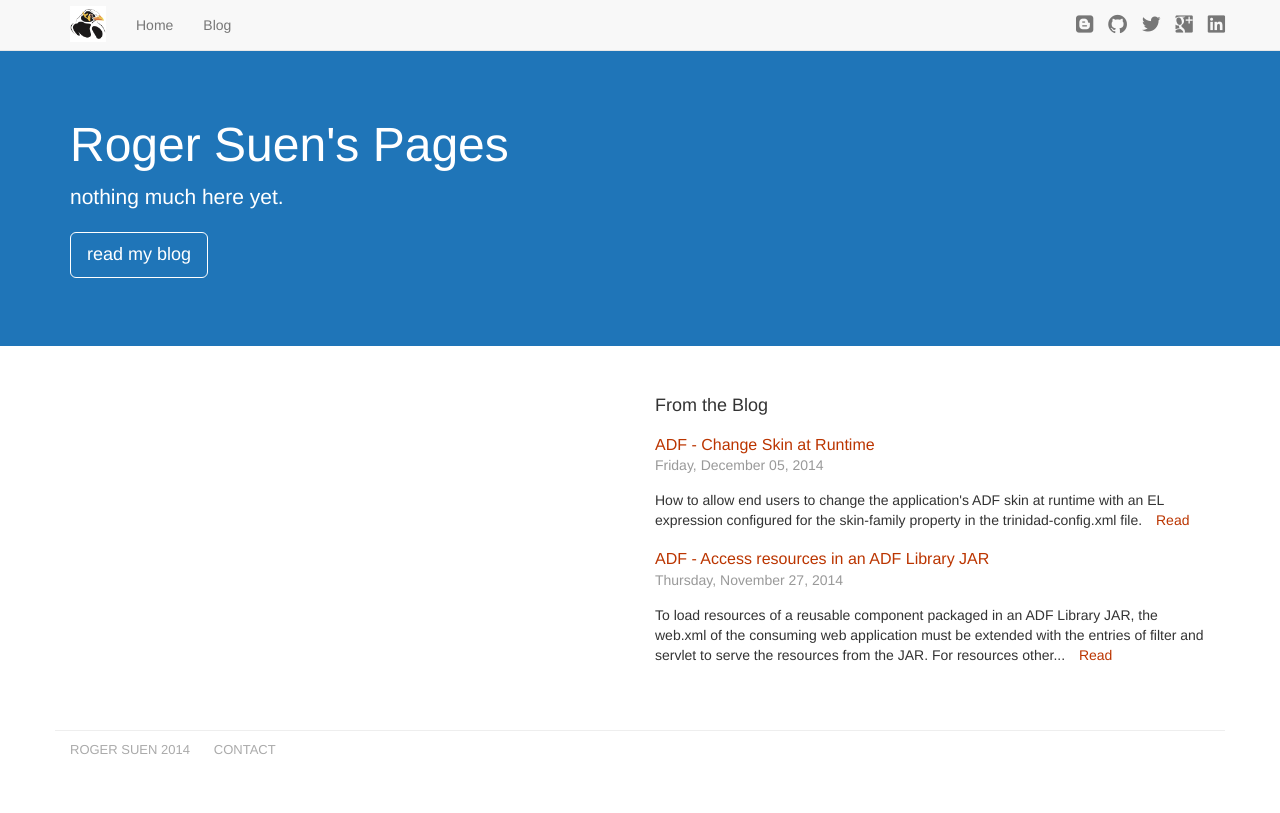
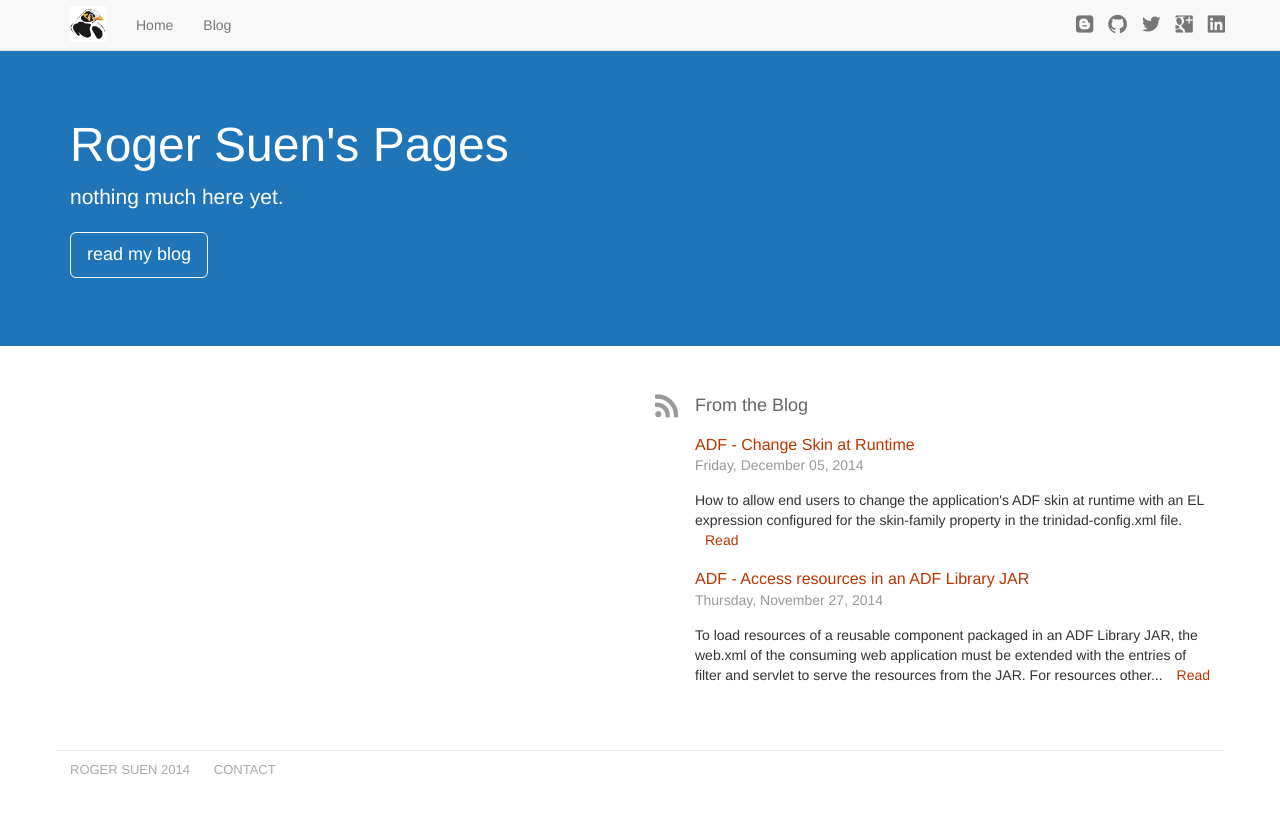
Before and after one commit to rogersuen/rogersuen.github.io, a Jekyll site: the page built from index.html, in a window 1280 px wide. Shown: the top 813 px of the page. Built offline with Jekyll 4.4.1, drawn with Linux system fonts in a browser that asks for light colours.

Commit message:
minor enhancement to the home page

```diff
--- a/_includes/home-updates-blog.html
+++ b/_includes/home-updates-blog.html
@@ -1,5 +1,6 @@
 <!-- .rs-blog-updates -->
 <div class="rs-home-updates-blog">
+	<i class="fi-rss"></i>
 	<h2>From the Blog</h2>
 	<ul>
 		{% for post in site.posts limit:2 %}
--- a/css/home.css
+++ b/css/home.css
@@ -15,8 +15,23 @@
 }
 
 .rs-home-updates h2 {
+	color: #666;
 	font-size: 18px;
+	font-weight: 200;
 	margin-bottom: 20px;
+}
+
+.rs-home-updates-blog {
+	padding-left: 40px;
+}
+
+.rs-home-updates-blog > .fi-rss {
+	position: absolute;
+	top: 12px;
+	left: 15px;
+	font-size: 35px;
+	line-height: 35px;
+	color: #999;
 }
 
 .rs-home-updates-blog ul {
```
